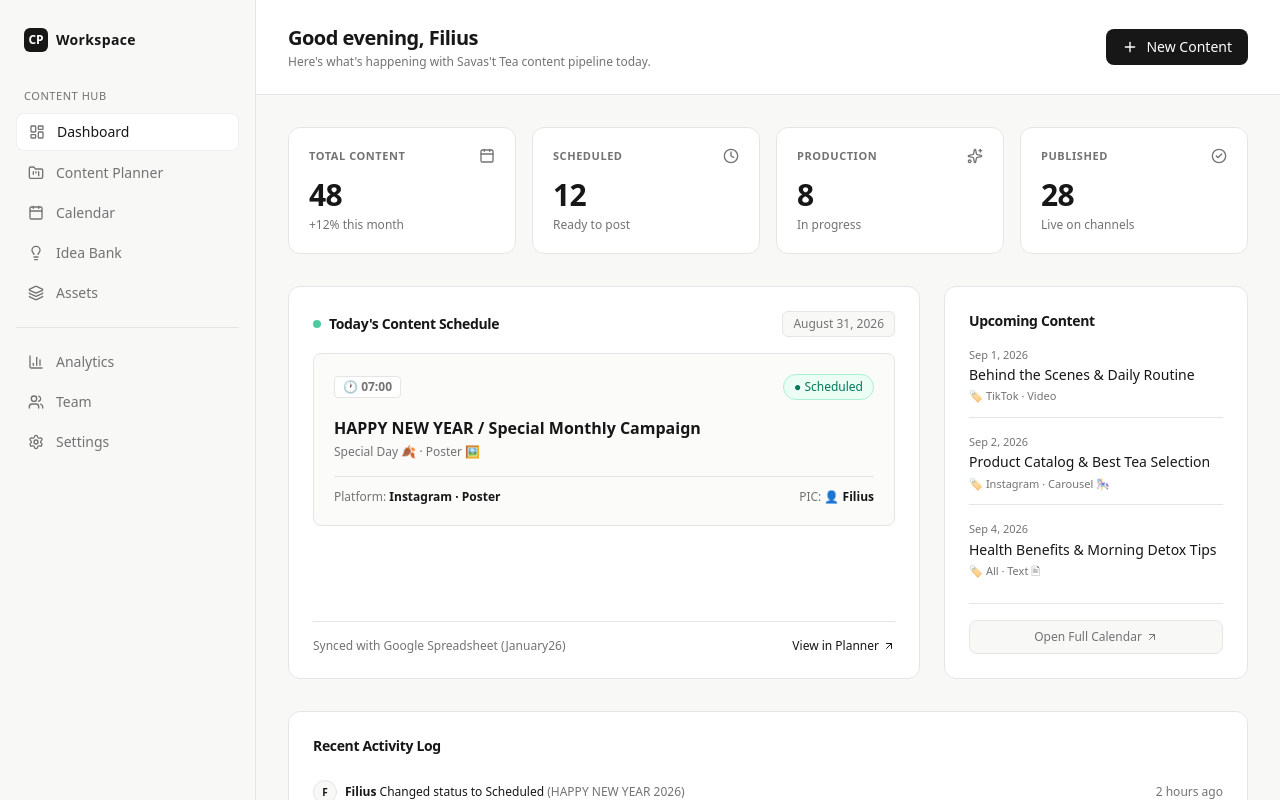
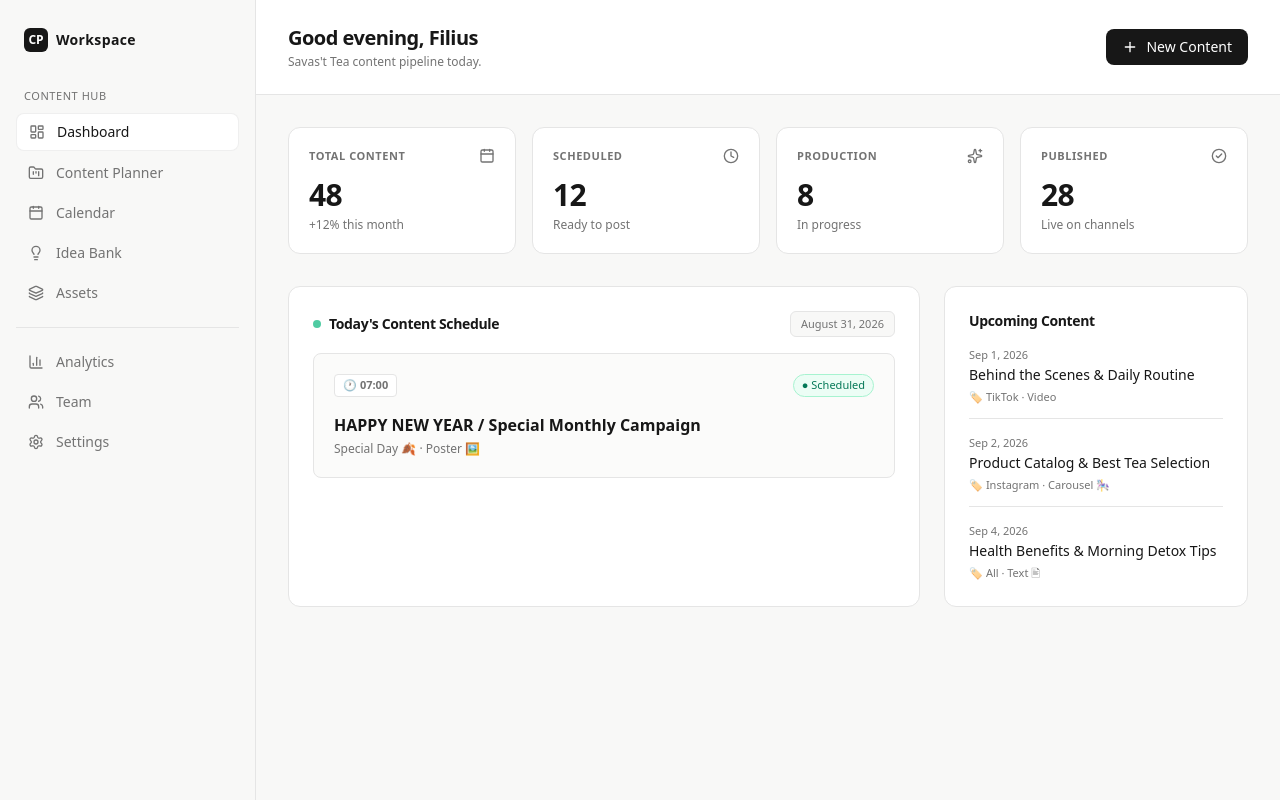
Before and after one commit to usickartwork/content-hub, a Next.js app: page /dashboard in a window 1280 px wide. Built offline with nearby package versions, Linux system fonts and the light colour scheme.

Commit message:
Update page.tsx

```diff
--- a/app/dashboard/page.tsx
+++ b/app/dashboard/page.tsx
@@ -1,11 +1,27 @@
 'use client';
 
 import { Sidebar } from '@/components/sidebar';
-import { Plus, ArrowUpRight, CheckCircle2, Clock, Calendar as CalendarIcon, Sparkles } from 'lucide-react';
+import { Plus, CheckCircle2, Clock, Calendar as CalendarIcon, Sparkles, Menu, Search, X, Loader2 } from 'lucide-react';
 import Link from 'next/link';
+import { useState } from 'react';
+import { createContent } from '@/lib/api';
 
 export default function DashboardPage() {
-  // Mock data statistik yang mencerminkan isi spreadsheet bulanan
+  const [sidebarOpen, setSidebarOpen] = useState(false);
+  const [isModalOpen, setIsModalOpen] = useState(false);
+  const [loading, setLoading] = useState(false);
+
+  const [formData, setFormData] = useState({
+    title: '',
+    type: 'Reels',
+    platform: 'Instagram',
+    date: '2026-09-01',
+    time: '19:00',
+    pic: 'Filius',
+    status: 'SCHEDULED' as any,
+    caption: '',
+  });
+
   const stats = [
     { label: 'TOTAL CONTENT', value: '48', change: '+12% this month', icon: CalendarIcon },
     { label: 'SCHEDULED', value: '12', change: 'Ready to post', icon: Clock },
@@ -13,7 +29,6 @@ export default function DashboardPage() {
     { label: 'PUBLISHED', value: '28', change: 'Live on channels', icon: CheckCircle2 },
   ];
 
-  // Mock data untuk konten hari ini (Contoh tanggal 31 Agustus 2026 atau 1 September 2026)
   const todaysContent = {
     time: '07:00',
     title: 'HAPPY NEW YEAR / Special Monthly Campaign',
@@ -30,144 +45,260 @@ export default function DashboardPage() {
     { date: 'Sep 4, 2026', title: 'Health Benefits & Morning Detox Tips', platform: 'All', type: 'Text 🖹' },
   ];
 
-  const recentActivity = [
-    { user: 'Filius', action: 'Changed status to Scheduled', target: 'HAPPY NEW YEAR 2026', time: '2 hours ago' },
-    { user: 'Admin', action: 'Added new copywriting for September', target: 'Hispanic Heritage Month', time: '5 hours ago' },
-  ];
+  const handleCreateContent = async (e: React.FormEvent) => {
+    e.preventDefault();
+    setLoading(true);
+
+    const response = await createContent(formData, 'January26');
+
+    if (response.success) {
+      setIsModalOpen(false);
+      setFormData({
+        title: '',
+        type: 'Reels',
+        platform: 'Instagram',
+        date: '2026-09-01',
+        time: '19:00',
+        pic: 'Filius',
+        status: 'SCHEDULED',
+        caption: '',
+      });
+      alert('Content successfully created and synced to Google Spreadsheet!');
+    } else {
+      alert('Failed to save content: ' + response.message);
+    }
+    setLoading(false);
+  };
 
   return (
-    <div className="flex h-screen bg-[#F8F8F7] text-[#171717] font-sans">
-      <Sidebar />
+    <div className="flex h-screen bg-[#F8F8F7] text-[#171717] font-sans overflow-hidden">
+      <Sidebar isOpen={sidebarOpen} onClose={() => setSidebarOpen(false)} />
 
       <main className="flex-1 flex flex-col h-screen overflow-y-auto">
-        {/* Top Header */}
-        <header className="px-8 py-6 bg-white border-b border-[#E5E5E5] flex justify-between items-center sticky top-0 z-10">
+        <header className="px-4 md:px-8 py-4 md:py-6 bg-white border-b border-[#E5E5E5] flex justify-between items-center sticky top-0 z-10">
+          <div className="flex items-center gap-3">
+            <button
+              onClick={() => setSidebarOpen(true)}
+              className="p-2 border border-[#E5E5E5] rounded-lg md:hidden hover:bg-[#F8F8F7] cursor-pointer"
+            >
+              <Menu className="w-5 h-5 text-[#171717]" />
+            </button>
             <div>
-            <h1 className="text-xl font-semibold tracking-tight">Good evening, Filius</h1>
-            <p className="text-xs text-[#737373] mt-0.5">Here&apos;s what&apos;s happening with Savas&apos;t Tea content pipeline today.</p>
+              <h1 className="text-base md:text-xl font-semibold tracking-tight">Good evening, Filius</h1>
+              <p className="text-[11px] md:text-xs text-[#737373] mt-0.5">Savas&apos;t Tea content pipeline today.</p>
             </div>
-          <div className="flex items-center gap-3">
-            <Link
-              href="/planner"
-              className="flex items-center gap-2 bg-[#171717] text-white px-4 py-2 rounded-lg text-sm font-medium hover:bg-black/90 transition-all shadow-xs"
+          </div>
+          <button
+            onClick={() => setIsModalOpen(true)}
+            className="flex items-center gap-2 bg-[#171717] text-white px-3 md:px-4 py-2 rounded-lg text-xs md:text-sm font-medium hover:bg-black/95 transition-all shadow-xs cursor-pointer"
           >
-              <Plus className="w-4 h-4" /> New Content
-            </Link>
-          </div>
+            <Plus className="w-4 h-4" /> <span className="hidden sm:inline">New Content</span>
+          </button>
         </header>
 
-        {/* Dashboard Content */}
-        <div className="p-8 max-w-6xl w-full mx-auto space-y-8">
-
-          {/* Stats Grid */}
-          <div className="grid grid-cols-1 md:grid-cols-4 gap-4">
+        <div className="p-4 md:p-8 max-w-6xl w-full mx-auto space-y-6 md:space-y-8">
+          <div className="grid grid-cols-2 md:grid-cols-4 gap-3 md:gap-4">
             {stats.map((stat, idx) => {
               const Icon = stat.icon;
               return (
-                <div key={idx} className="bg-white p-5 rounded-xl border border-[#E5E5E5] shadow-xs flex flex-col justify-between">
-                  <div className="flex items-center justify-between text-[#737373] mb-3">
-                    <span className="text-[11px] font-semibold tracking-wider">{stat.label}</span>
-                    <Icon className="w-4 h-4 text-[#737373]" />
+                <div key={idx} className="bg-white p-4 md:p-5 rounded-xl border border-[#E5E5E5] shadow-xs flex flex-col justify-between">
+                  <div className="flex items-center justify-between text-[#737373] mb-2 md:mb-3">
+                    <span className="text-[10px] md:text-[11px] font-semibold tracking-wider">{stat.label}</span>
+                    <Icon className="w-3.5 h-3.5 md:w-4 md:h-4 text-[#737373]" />
                   </div>
                   <div>
-                    <div className="text-3xl font-semibold tracking-tight text-[#171717]">{stat.value}</div>
-                    <div className="text-xs text-[#737373] mt-1">{stat.change}</div>
+                    <div className="text-2xl md:text-3xl font-semibold tracking-tight text-[#171717]">{stat.value}</div>
+                    <div className="text-[10px] md:text-xs text-[#737373] mt-0.5 md:mt-1">{stat.change}</div>
                   </div>
                 </div>
               );
             })}
           </div>
 
-          {/* Main Grid: Today & Upcoming */}
           <div className="grid grid-cols-1 lg:grid-cols-3 gap-6">
-
-            {/* Today's Content Card */}
-            <div className="lg:col-span-2 bg-white p-6 rounded-xl border border-[#E5E5E5] shadow-xs flex flex-col justify-between">
+            <div className="lg:col-span-2 bg-white p-5 md:p-6 rounded-xl border border-[#E5E5E5] shadow-xs flex flex-col justify-between">
               <div>
                 <div className="flex items-center justify-between mb-4">
-                  <h3 className="text-sm font-semibold text-[#171717] tracking-tight flex items-center gap-2">
+                  <h3 className="text-xs md:text-sm font-semibold text-[#171717] tracking-tight flex items-center gap-2">
                     <span className="w-2 h-2 rounded-full bg-emerald-500 animate-pulse"></span>
                     Today&apos;s Content Schedule
                   </h3>
-                  <span className="text-xs text-[#737373] bg-[#F8F8F7] px-2.5 py-1 rounded-md border border-[#E5E5E5]">
+                  <span className="text-[11px] text-[#737373] bg-[#F8F8F7] px-2.5 py-1 rounded-md border border-[#E5E5E5]">
                     August 31, 2026
                   </span>
                 </div>
 
-                <div className="p-5 bg-[#F8F8F7]/60 rounded-lg border border-[#E5E5E5] space-y-4">
+                <div className="p-4 md:p-5 bg-[#F8F8F7]/60 rounded-lg border border-[#E5E5E5] space-y-3 md:space-y-4">
                   <div className="flex items-center justify-between">
-                    <span className="text-xs font-semibold text-[#737373] px-2 py-0.5 bg-white rounded border border-[#E5E5E5]">
+                    <span className="text-[11px] font-semibold text-[#737373] px-2 py-0.5 bg-white rounded border border-[#E5E5E5]">
                       🕐 {todaysContent.time}
                     </span>
-                    <span className="px-2.5 py-1 bg-emerald-50 text-emerald-700 text-xs font-medium rounded-full border border-emerald-200">
+                    <span className="px-2 py-0.5 bg-emerald-50 text-emerald-700 text-[11px] font-medium rounded-full border border-emerald-200">
                       ● Scheduled
                     </span>
                   </div>
-
                   <div>
-                    <h4 className="font-semibold text-base text-[#171717] mb-1">{todaysContent.title}</h4>
+                    <h4 className="font-semibold text-sm md:text-base text-[#171717] mb-1">{todaysContent.title}</h4>
                     <p className="text-xs text-[#737373]">{todaysContent.pillar} · {todaysContent.format}</p>
                   </div>
-
-                  <div className="pt-3 border-t border-[#E5E5E5] flex items-center justify-between text-xs text-[#737373]">
-                    <span>Platform: <strong className="text-[#171717]">{todaysContent.platform}</strong></span>
-                    <span>PIC: <strong className="text-[#171717]">👤 {todaysContent.pic}</strong></span>
                 </div>
               </div>
             </div>
 
-              <div className="mt-4 pt-4 border-t border-[#E5E5E5] flex justify-between items-center text-xs">
-                <span className="text-[#737373]">Synced with Google Spreadsheet (January26)</span>
-                <Link href="/planner" className="font-medium text-[#171717] hover:underline flex items-center gap-1">
-                  View in Planner <ArrowUpRight className="w-3 h-3" />
-                </Link>
-              </div>
-            </div>
-
-            {/* Upcoming Content Sidebar */}
-            <div className="bg-white p-6 rounded-xl border border-[#E5E5E5] shadow-xs flex flex-col justify-between">
-              <div>
-                <h3 className="text-sm font-semibold text-[#171717] mb-4 tracking-tight">Upcoming Content</h3>
+            <div className="bg-white p-5 md:p-6 rounded-xl border border-[#E5E5E5] shadow-xs">
+              <h3 className="text-xs md:text-sm font-semibold text-[#171717] mb-4 tracking-tight">Upcoming Content</h3>
               <div className="space-y-4">
                 {upcomingContent.map((item, idx) => (
                   <div key={idx} className="pb-3 border-b border-[#E5E5E5] last:border-0 last:pb-0">
-                      <div className="text-[11px] font-medium text-[#737373] mb-0.5">{item.date}</div>
-                      <div className="text-sm font-medium text-[#171717] leading-snug">{item.title}</div>
-                      <div className="text-[11px] text-[#737373] mt-1">🏷️ {item.platform} · {item.type}</div>
+                    <div className="text-[10px] md:text-[11px] font-medium text-[#737373] mb-0.5">{item.date}</div>
+                    <div className="text-xs md:text-sm font-medium text-[#171717] leading-snug">{item.title}</div>
+                    <div className="text-[10px] md:text-[11px] text-[#737373] mt-1">🏷️ {item.platform} · {item.type}</div>
                   </div>
                 ))}
               </div>
             </div>
+          </div>
+        </div>
+      </main>
 
-              <div className="mt-6 pt-4 border-t border-[#E5E5E5]">
-                <Link href="/calendar" className="text-xs font-medium text-[#737373] hover:text-[#171717] flex items-center justify-center gap-1 w-full py-2 bg-[#F8F8F7] rounded-lg border border-[#E5E5E5]">
-                  Open Full Calendar <ArrowUpRight className="w-3 h-3" />
-                </Link>
+      {/* Modal Add Content */}
+      {isModalOpen && (
+        <div className="fixed inset-0 bg-black/50 z-50 flex items-center justify-center p-4">
+          <div className="bg-white rounded-xl max-w-lg w-full p-6 shadow-xl border border-[#E5E5E5] max-h-[90vh] overflow-y-auto">
+            <div className="flex justify-between items-center pb-4 border-b border-[#E5E5E5] mb-4">
+              <h3 className="text-base font-semibold text-[#171717]">Create New Content</h3>
+              <button onClick={() => setIsModalOpen(false)} className="p-1 hover:bg-[#F8F8F7] rounded-lg cursor-pointer">
+                <X className="w-5 h-5 text-[#737373]" />
+              </button>
+            </div>
+
+            <form onSubmit={handleCreateContent} className="space-y-4 text-sm">
+              <div>
+                <label className="block text-xs font-semibold text-[#737373] mb-1">Title</label>
+                <input
+                  type="text"
+                  required
+                  value={formData.title}
+                  onChange={(e) => setFormData({...formData, title: e.target.value})}
+                  placeholder="e.g. 5 Tips Menjaga Kulit Sehat"
+                  className="w-full px-3 py-2 border border-[#E5E5E5] rounded-lg focus:outline-none focus:border-[#171717]"
+                />
+              </div>
+
+              <div className="grid grid-cols-2 gap-4">
+                <div>
+                  <label className="block text-xs font-semibold text-[#737373] mb-1">Content Type</label>
+                  <select
+                    value={formData.type}
+                    onChange={(e) => setFormData({...formData, type: e.target.value})}
+                    className="w-full px-3 py-2 border border-[#E5E5E5] rounded-lg bg-white focus:outline-none focus:border-[#171717]"
+                  >
+                    <option value="Reels">Reels</option>
+                    <option value="Carousel">Carousel</option>
+                    <option value="Video">Video</option>
+                    <option value="Image">Image</option>
+                    <option value="Poster">Poster</option>
+                  </select>
+                </div>
+                <div>
+                  <label className="block text-xs font-semibold text-[#737373] mb-1">Platform</label>
+                  <select
+                    value={formData.platform}
+                    onChange={(e) => setFormData({...formData, platform: e.target.value})}
+                    className="w-full px-3 py-2 border border-[#E5E5E5] rounded-lg bg-white focus:outline-none focus:border-[#171717]"
+                  >
+                    <option value="Instagram">Instagram</option>
+                    <option value="TikTok">TikTok</option>
+                    <option value="YouTube">YouTube</option>
+                    <option value="LinkedIn">LinkedIn</option>
+                    <option value="All">All Platforms</option>
+                  </select>
                 </div>
               </div>
 
+              <div className="grid grid-cols-2 gap-4">
+                <div>
+                  <label className="block text-xs font-semibold text-[#737373] mb-1">Publish Date</label>
+                  <input
+                    type="date"
+                    value={formData.date}
+                    onChange={(e) => setFormData({...formData, date: e.target.value})}
+                    className="w-full px-3 py-2 border border-[#E5E5E5] rounded-lg focus:outline-none focus:border-[#171717]"
+                  />
                 </div>
-
-          {/* Recent Activity Section */}
-          <div className="bg-white p-6 rounded-xl border border-[#E5E5E5] shadow-xs">
-            <h3 className="text-sm font-semibold text-[#171717] mb-4 tracking-tight">Recent Activity Log</h3>
-            <div className="space-y-3">
-              {recentActivity.map((act, idx) => (
-                <div key={idx} className="flex items-center justify-between text-xs py-2 border-b border-[#E5E5E5] last:border-0">
-                  <div className="flex items-center gap-2">
-                    <span className="w-6 h-6 rounded-full bg-[#F8F8F7] border border-[#E5E5E5] flex items-center justify-center font-bold text-[10px]">
-                      {act.user[0]}
-                    </span>
-                    <span><strong>{act.user}</strong> {act.action} <span className="text-[#737373]">({act.target})</span></span>
-                  </div>
-                  <span className="text-[#737373]">{act.time}</span>
-                </div>
-              ))}
+                <div>
+                  <label className="block text-xs font-semibold text-[#737373] mb-1">Publish Time</label>
+                  <input
+                    type="time"
+                    value={formData.time}
+                    onChange={(e) => setFormData({...formData, time: e.target.value})}
+                    className="w-full px-3 py-2 border border-[#E5E5E5] rounded-lg focus:outline-none focus:border-[#171717]"
+                  />
                 </div>
               </div>
 
+              <div className="grid grid-cols-2 gap-4">
+                <div>
+                  <label className="block text-xs font-semibold text-[#737373] mb-1">PIC</label>
+                  <select
+                    value={formData.pic}
+                    onChange={(e) => setFormData({...formData, pic: e.target.value})}
+                    className="w-full px-3 py-2 border border-[#E5E5E5] rounded-lg bg-white focus:outline-none focus:border-[#171717]"
+                  >
+                    <option value="Filius">Filius</option>
+                    <option value="Raka">Raka</option>
+                    <option value="Kevin">Kevin</option>
+                  </select>
                 </div>
-      </main>
+                <div>
+                  <label className="block text-xs font-semibold text-[#737373] mb-1">Status</label>
+                  <select
+                    value={formData.status}
+                    onChange={(e) => setFormData({...formData, status: e.target.value})}
+                    className="w-full px-3 py-2 border border-[#E5E5E5] rounded-lg bg-white focus:outline-none focus:border-[#171717]"
+                  >
+                    <option value="IDEA">Idea</option>
+                    <option value="PLANNED">Planned</option>
+                    <option value="PRODUCTION">Production</option>
+                    <option value="REVIEW">Review</option>
+                    <option value="SCHEDULED">Scheduled</option>
+                    <option value="PUBLISHED">Published</option>
+                  </select>
+                </div>
+              </div>
+
+              <div>
+                <label className="block text-xs font-semibold text-[#737373] mb-1">Caption / Copywriting</label>
+                <textarea
+                  rows={3}
+                  value={formData.caption}
+                  onChange={(e) => setFormData({...formData, caption: e.target.value})}
+                  placeholder="Write post caption..."
+                  className="w-full px-3 py-2 border border-[#E5E5E5] rounded-lg focus:outline-none focus:border-[#171717]"
+                />
+              </div>
+
+              <div className="flex justify-end gap-3 pt-4 border-t border-[#E5E5E5]">
+                <button
+                  type="button"
+                  onClick={() => setIsModalOpen(false)}
+                  className="px-4 py-2 border border-[#E5E5E5] rounded-lg text-sm font-medium hover:bg-[#F8F8F7] cursor-pointer"
+                >
+                  Cancel
+                </button>
+                <button
+                  type="submit"
+                  disabled={loading}
+                  className="px-4 py-2 bg-[#171717] text-white rounded-lg text-sm font-medium hover:bg-black/95 flex items-center gap-2 cursor-pointer"
+                >
+                  {loading && <Loader2 className="w-4 h-4 animate-spin" />}
+                  Create Content
+                </button>
+              </div>
+            </form>
+          </div>
+        </div>
+      )}
     </div>
   );
 }
```
Lines whose indentation alone changed are shown as unchanged.
